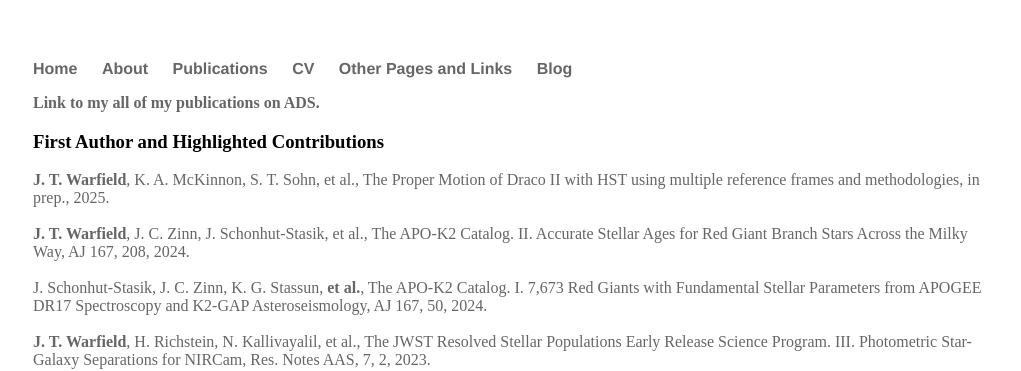
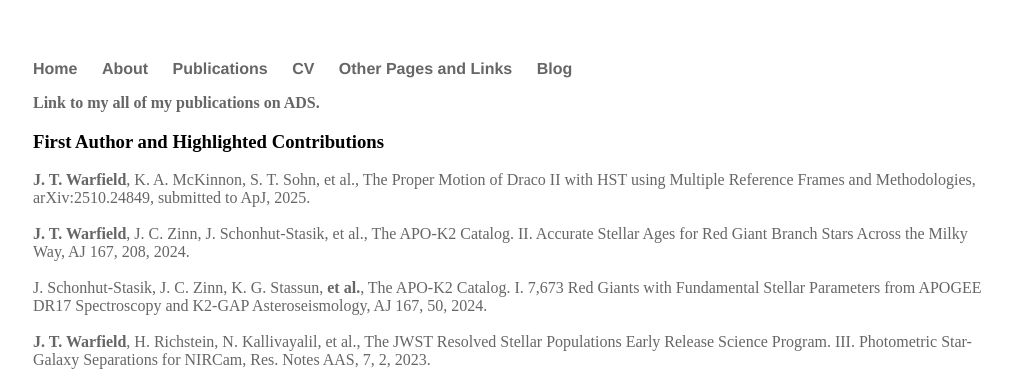
Before and after one commit to jackwarfield/jackwarfield.github.io, a Jekyll site: the page built from publications/index.html, in a window 1280 px wide. Shown: the top 371 px of the page, without its empty margins (127-1148 px from the left). Built offline with Jekyll 4.4.1, drawn with Linux system fonts in a browser that asks for light colours.

Commit message:
ads link to DraII paper

```diff
--- a/publications/index.html
+++ b/publications/index.html
@@ -7,7 +7,7 @@
     <b><a href='https://ui.adsabs.harvard.edu/search/q=((author%3A(%22Warfield%2C%20Jack%22))%20AND%20year%3A2018-9999)&sort=date%20desc%2C%20bibcode%20desc&p_=0'>Link to my all of my publications on ADS.</a></b>
 
     <h3>First Author and Highlighted Contributions</h3>
-    <a href=''><b>J. T. Warfield</b>, K. A. McKinnon, S. T. Sohn, et al., The Proper Motion of Draco II with HST using multiple reference frames and methodologies, in prep., 2025.</a><br><br>
+    <a href='https://ui.adsabs.harvard.edu/abs/2025arXiv251024849W/abstract'><b>J. T. Warfield</b>, K. A. McKinnon, S. T. Sohn, et al., The Proper Motion of Draco II with HST using Multiple Reference Frames and Methodologies, arXiv:2510.24849, submitted to ApJ, 2025.</a><br><br>
     <a href='https://ui.adsabs.harvard.edu/abs/2024AJ....167..208W/abstract'><b>J. T. Warfield</b>, J. C. Zinn, J. Schonhut-Stasik, et al., The APO-K2 Catalog. II. Accurate Stellar Ages for Red Giant Branch Stars Across the Milky Way, AJ 167, 208, 2024.</a><br><br>
     <a href='https://ui.adsabs.harvard.edu/abs/2024AJ....167...50S/abstract'>J. Schonhut-Stasik, J. C. Zinn, K. G. Stassun, <b>et al.</b>, The APO-K2 Catalog. I. 7,673 Red Giants with Fundamental Stellar Parameters from APOGEE DR17 Spectroscopy and K2-GAP Asteroseismology, AJ 167, 50, 2024.</a><br><br>
     <a href='https://ui.adsabs.harvard.edu/abs/2023arXiv230107218W/abstract'><b>J. T. Warfield</b>, H. Richstein, N. Kallivayalil, et al., The JWST Resolved Stellar Populations Early Release Science Program. III. Photometric Star-Galaxy Separations for NIRCam, Res. Notes AAS, 7, 2, 2023.</a><br><br>
```
